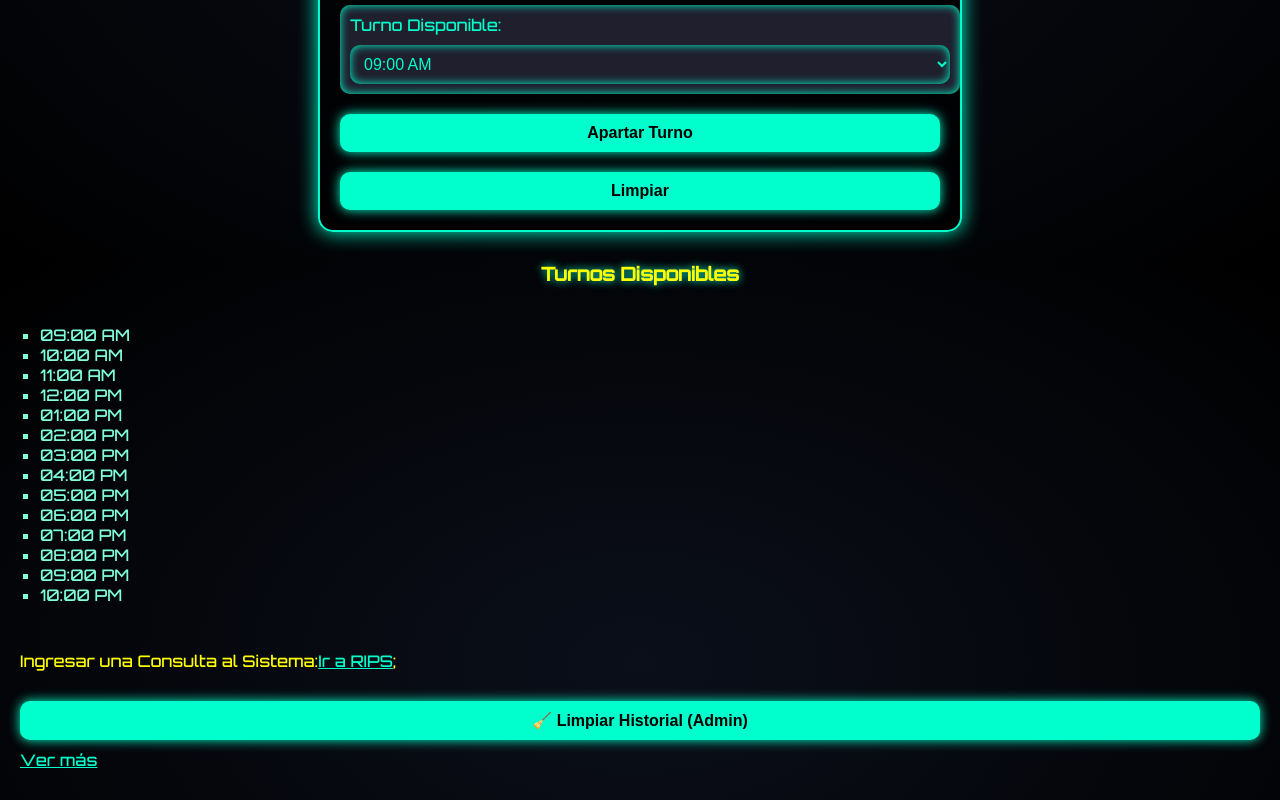
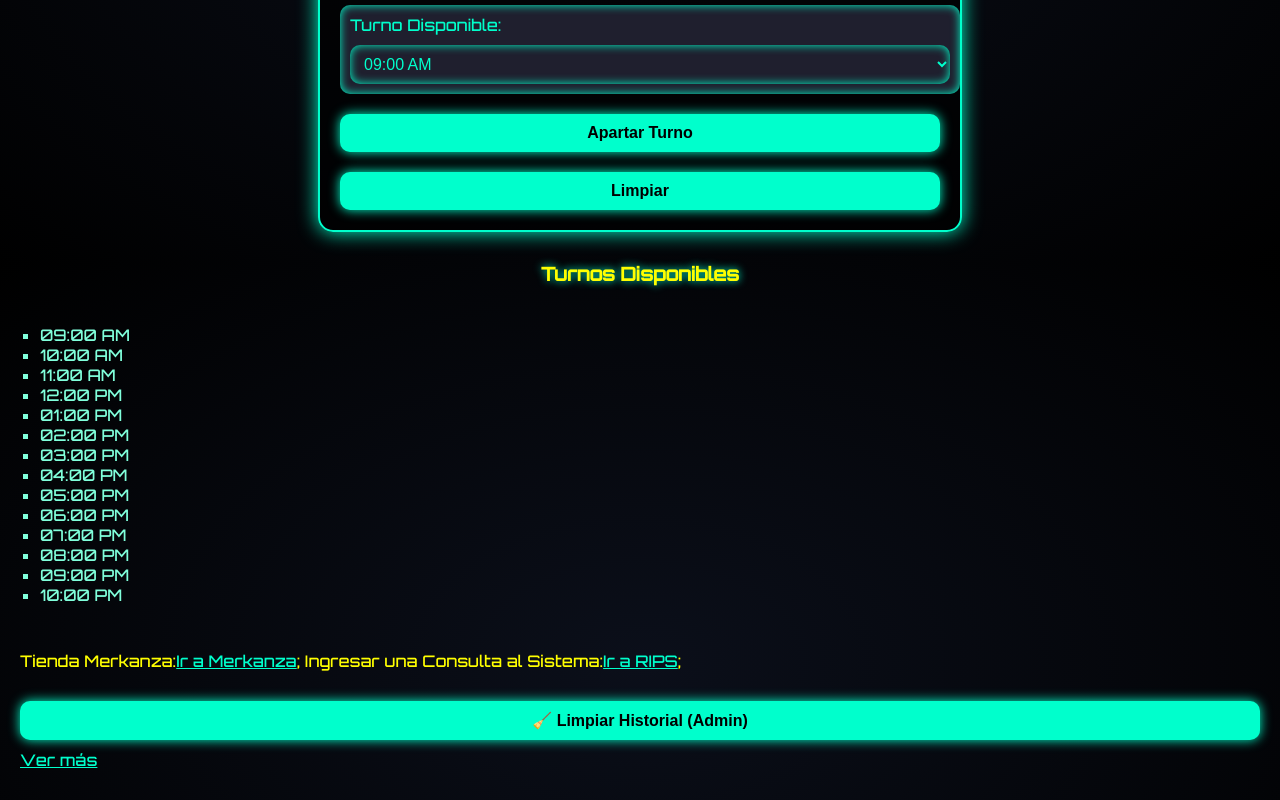
Before and after one commit to Spaservis/TurnoBarberia, a plain HTML site: page index.html in a window 1280 px wide. Shown: the part 537-1337 px from the top of the page. Drawn offline with Linux system fonts and the light colour scheme.

Commit message:
index.html

```diff
--- a/index.html
+++ b/index.html
@@ -6,6 +6,7 @@
   <title>Página principal con contenido oculto</title>
   <style>
     @import url('https://fonts.googleapis.com/css2?family=Orbitron:wght@500&display=swap');
+
 
     body {
       font-family: 'Orbitron', sans-serif;
@@ -133,7 +134,7 @@
   <h3>Turnos Disponibles</h3>
   <ul id="turnosDisponibles"></ul>
 
-
+Tienda Merkanza:<a href="https://spaservis.github.io/ComidaRapida/" target="_blank">Ir a Merkanza </a>;
  Ingresar una Consulta al Sistema:<a href="https://spaservis.github.io/RIPS/" target="_blank">Ir a RIPS </a>;
 
 
```
